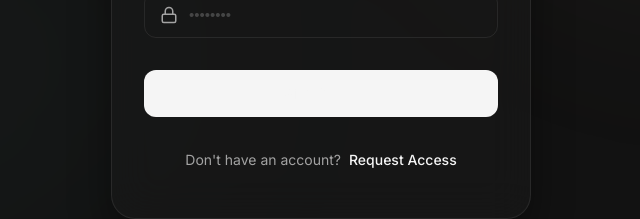
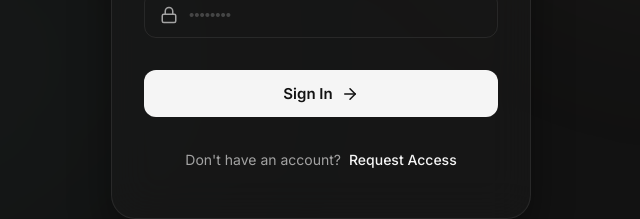
Before and after one commit to vipulbjj/save-atlas, a Next.js app: page /login in a window 1280 px wide. Shown: the part 515-734 px from the top of the page, without its empty margins (319-959 px from the left). Built offline with nearby package versions, Linux system fonts and the light colour scheme; a web font is replaced by a local one.

Commit message:
Fix login button text color

```diff
--- a/app/login/login.module.css
+++ b/app/login/login.module.css
@@ -3,7 +3,7 @@
   display: flex;
   flex-direction: column;
   position: relative;
-  background-color: var(--background);
+  background-color: var(--bg-primary);
   color: var(--text-primary);
   overflow: hidden;
 }
@@ -202,7 +202,7 @@
 
 .submitBtn {
   background: var(--text-primary);
-  color: var(--background);
+  color: var(--bg-primary);
   border: none;
   border-radius: 12px;
   padding: 0.875rem;
```
